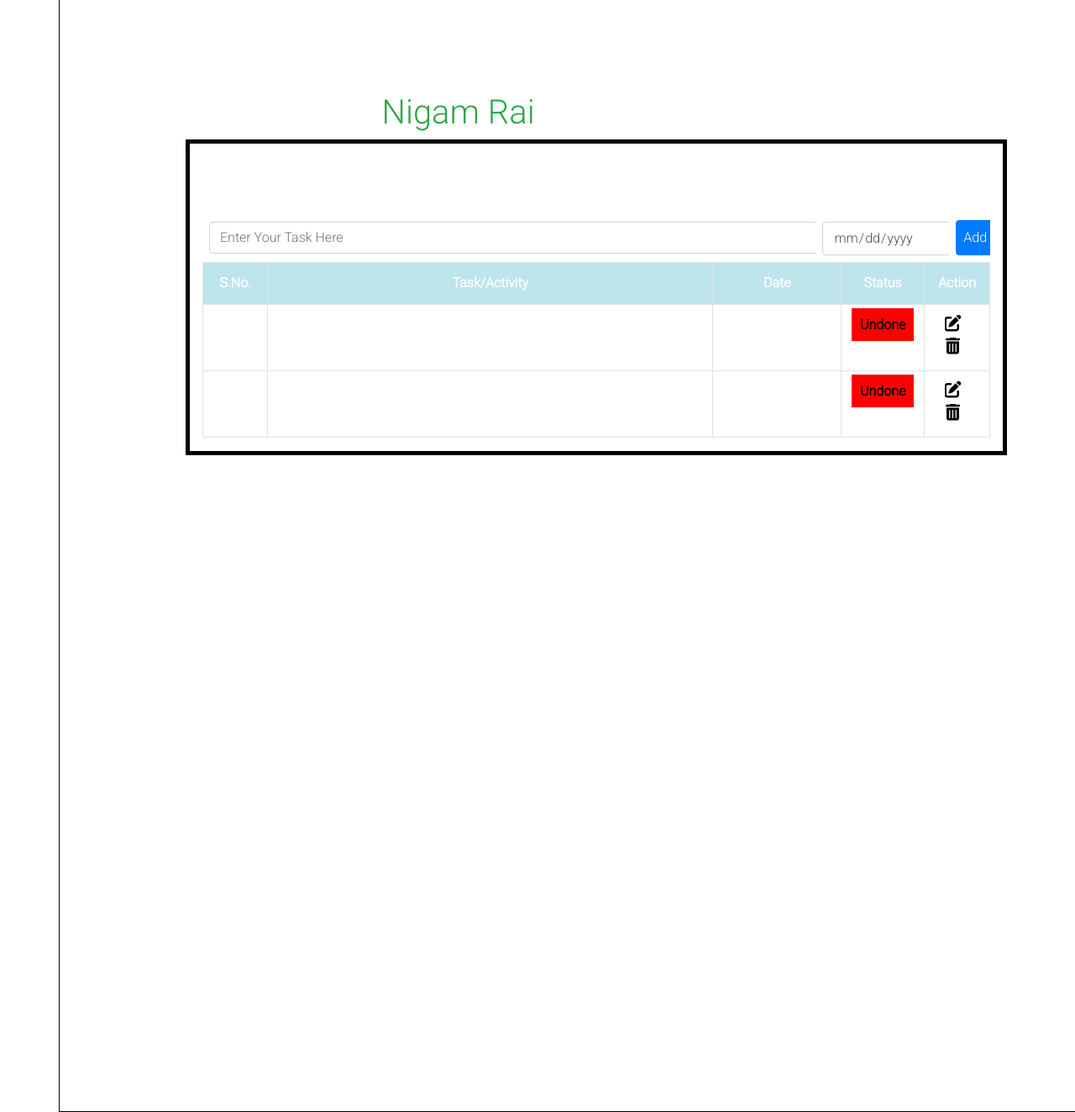
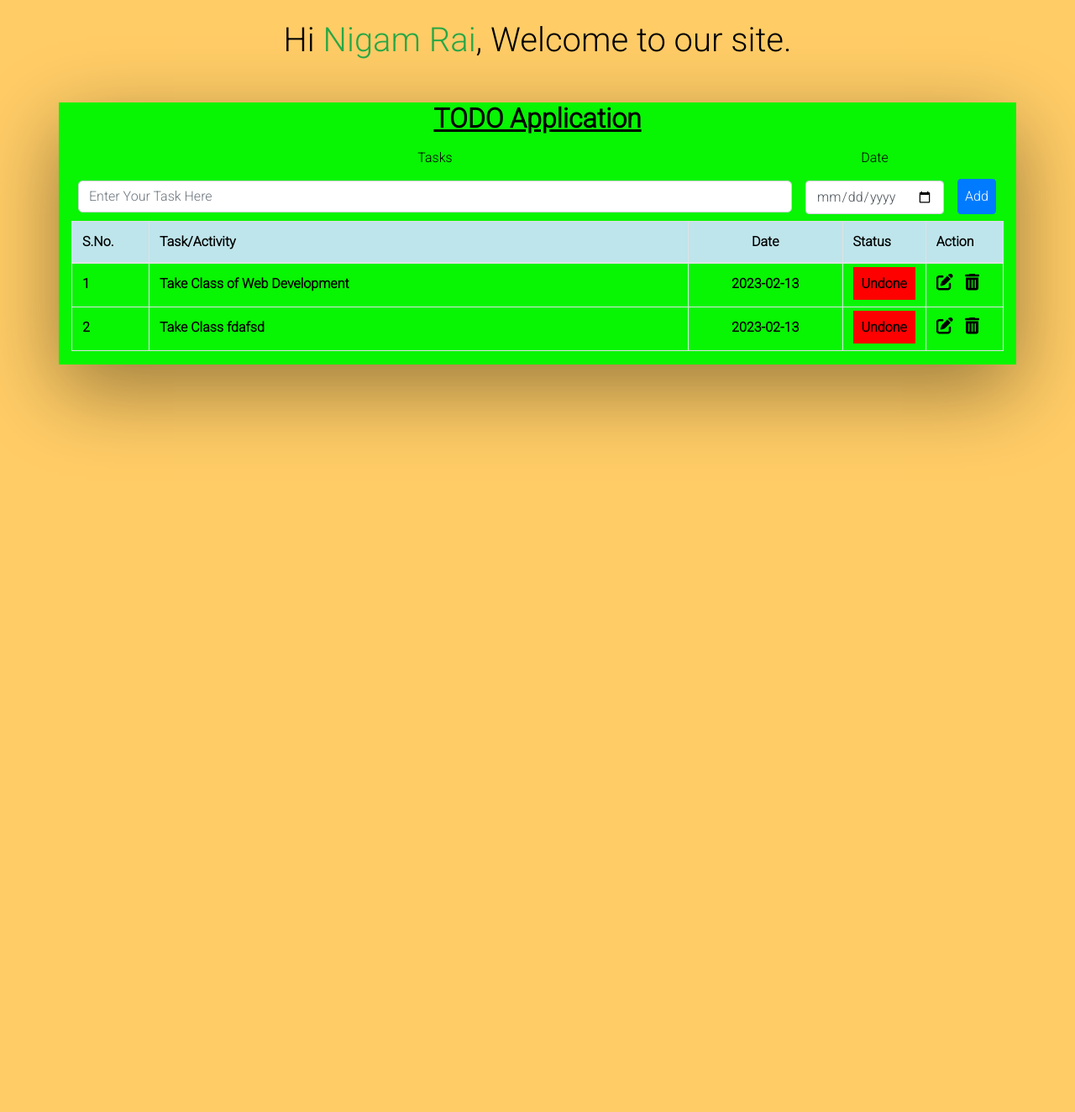
Before and after one commit to RaiNigam/todo1, a PHP site: page / in a window 1280 px wide. Shown: the part 76-1400 px from the top of the page at 84% size. Run offline with PHP 8.4, Linux system fonts and the light colour scheme; a user stored in the database is signed in; data comes from the database, SQL or seed files in the repository; some libraries are stand-ins or nearby versions.

Commit message:
table design updated

```diff
--- a/css/style.css
+++ b/css/style.css
@@ -3,6 +3,8 @@
     overflow-x: hidden;
     margin:0;
     padding:0;
+    outline: 0;
+    box-sizing: border-box;
 }
 #home:hover{
     color:#ffcc66;
@@ -34,21 +36,20 @@
     background-color: #ffcc66;
     color:black;
 }
-    .content{
-    margin-left:70px;
-    margin-right:-100px;
-    /* background-color:#ffcc66; */
+.content{
+    /* margin-left:70px;  */
+    /* margin-right:-100px;  */
+    background-color:#ffcc66;
     height:1400px;
-    text-align: center;
+    /* text-align: center; */
     color:white;
     padding-top:100px;
+    color:black;
+
 }
 .welcomeMsg{
     text-align: center;
-    position:relative;
-    top:0;
-    left:0;
-
+    margin-bottom: 50px;
 }
 .appTitle{
     text-decoration:underline ;
@@ -56,13 +57,16 @@
     text-align: center;
 }
 .tasks{
-    border:5px solid black;
+    /* border:5px solid black; */
+    background-color: #08f504;
+    box-shadow: rgba(0, 0, 0, 0.4) 0px 30px 90px;
 }
 .inputDate{
-     width:200px;
+     max-width:200px;
 }
 .activity{
-    width:1000px;
+    width:850px;
+    border-radius: 5px;
 }
 .edited,.deleted{
     margin-right:10px;
@@ -85,10 +89,7 @@
 .date{
     text-align: center;
 }
-.content{
-    padding: 185px 150px;
-    border: 1px solid black;
-}
+
 .statusDone{
     background-color: rgb(8, 245, 4);
     /* padding:10px; */
--- a/index.php
+++ b/index.php
@@ -19,10 +19,9 @@
     <script src="https://kit.fontawesome.com/0c9a88a792.js" crossorigin="anonymous"></script>
     <link rel="preconnect" href="https://fonts.googleapis.com">
     <link rel="preconnect" href="https://fonts.gstatic.com" crossorigin>
-    <link href="https://fonts.googleapis.com/css2?family=Roboto:wght@300&display=swap"
-           rel="stylesheet">
+    <link href="https://fonts.googleapis.com/css2?family=Roboto:wght@300&display=swap" rel="stylesheet">
     <link rel="stylesheet" href="css/bootstrap.min.css">
-    <link rel="stylesheet" href="css/style.css">
+    <link rel="stylesheet" href="./css/style.css">
 
     <title>Todo</title>
 </head>
@@ -50,9 +49,6 @@
       </nav>
       <div class="container-fluid content">
         <h1 class="welcomeMsg">Hi <?php
-				include'db.php';
-
-
 				$query = mysqli_query($conn, "SELECT * FROM `tbl_user` WHERE `email`='$_SESSION[email]'") or die(mysqli_error());
 				$fetch = mysqli_fetch_array($query);
 				echo "<span class='text-success'>".$fetch['username']."</span>";
```
